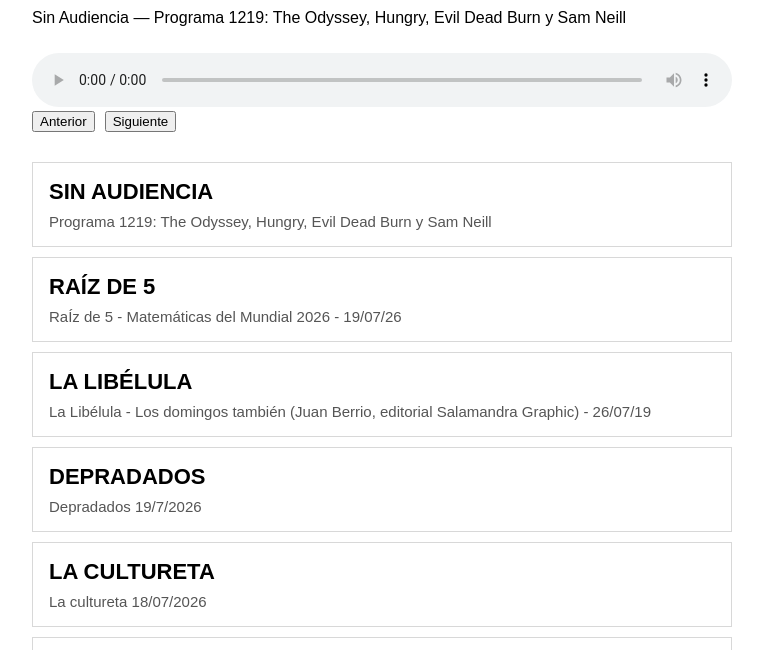
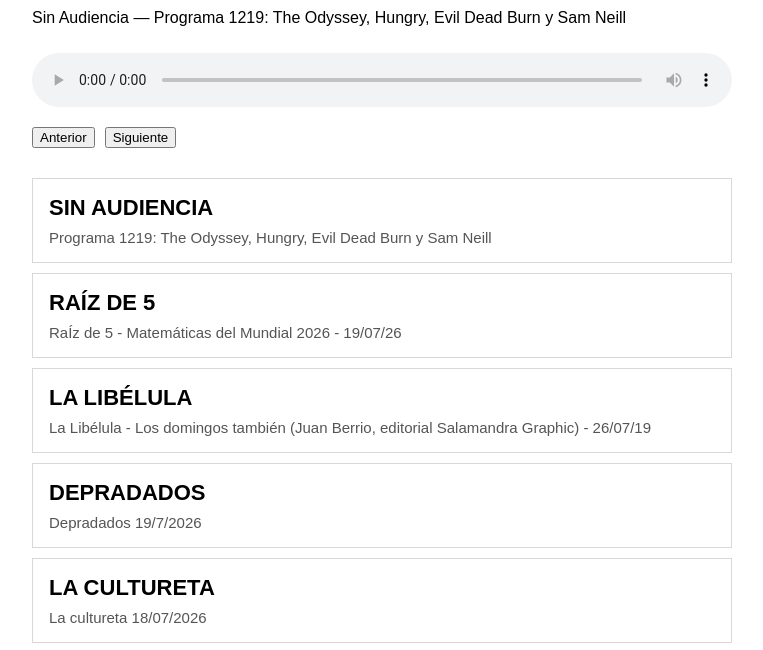
Before and after one commit to juanifuturo/radio, a website: page index.html in a window 1280 px wide. Shown: the part 98-748 px from the top of the page, without its empty margins (258-1021 px from the left). Drawn offline with Linux system fonts and the light colour scheme.

Commit message:
Fix margin property syntax in style.css

```diff
--- a/style.css
+++ b/style.css
@@ -26,7 +26,7 @@ h1 {
 
     margin-bottom:30px;
 
-    margin_top:16px;
+    margin-top:16px;
 
 }
 
```
